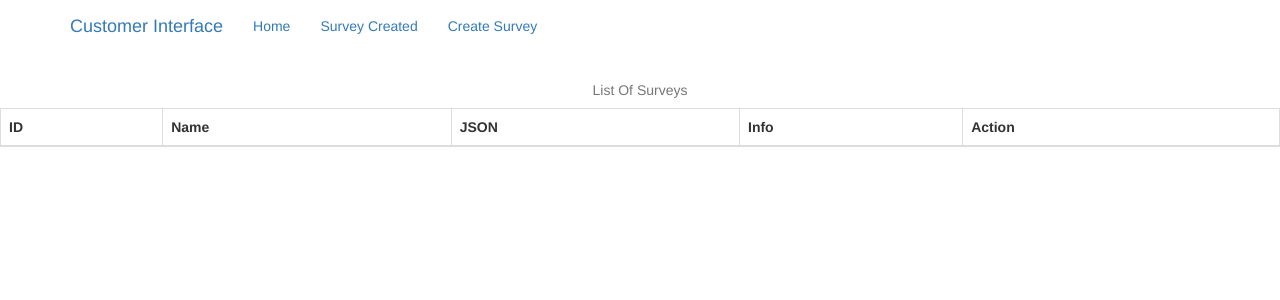
After one commit to google/brandometer, a Flask app: template creative/app/templates/index.html in a window 1280 px wide. The commit adds this page. Shown: the top 300 px of the page. Run offline with Flask 2, Linux system fonts and the light colour scheme; the template is opened without the code that fills it, so the values that code supplies are empty; some libraries are stand-ins or nearby versions.

Commit message:
commited new changes, added delete/edit functions, put in basic bootstrap for designing and navigation, removed unnecessary files
Change-Id: I22bbb52e72a8215eb31f4fa7ebbe7315f113656a

```diff
--- a/creative/app/__init__.py
+++ b/creative/app/__init__.py
@@ -1,8 +1,9 @@
 from flask import Flask
-from config import Config
+from flask_bootstrap import Bootstrap
 
 app = Flask(__name__)
-app.config.from_object(Config)
+app.config['SECRET_KEY']='supersecretkey'
+Bootstrap(app)
 
-from app import routes
-from app import forms
+from . import forms
+from . import routes
--- /dev/null
+++ b/creative/app/app.yaml
@@ -0,0 +1 @@
+runtime: python37
--- a/creative/app/forms.py
+++ b/creative/app/forms.py
@@ -34,4 +34,4 @@ class QuestionForm(FlaskForm):
     answer5b = StringField('Answer5b')
     answer5c = StringField('Answer5c')
     answer5d = StringField('Answer5d')
-    submit = SubmitField('Create')
+    submit = SubmitField('Submit')
--- /dev/null
+++ b/creative/app/requirements.txt
@@ -0,0 +1,4 @@
+Flask==1.1.2
+Flask-WTF==0.14.3
+google-cloud-firestore==2.0.2
+Flask-Bootstrap==3.3.7.1
--- a/creative/app/templates/base.html
+++ b/creative/app/templates/base.html
@@ -1,27 +1,27 @@
-<html>
-    <head>
-        {% if title %}
-        <title>{{ title }} - Customer Interface</title>
-        {% else %}
-        <title>Customer Interface</title>
-        {% endif %}
-    </head>
-    <body>
-        <div>
-            Navigation Menu:
-	    <a href="{{ url_for('index') }}">Home</a>
-	    <a href="{{ url_for('surveycreation') }}">Create Survey</a>
+{% extends 'bootstrap/base.html' %}
+
+{% block title %}
+{% if title %}{{ title }} - Customer Interface{% else %}Survey Creation{% endif %}
+{% endblock %}
+{% block navbar %}
+    <nav class="navbar navbar-expand-lg navbar-dark bg-dark">
+        <div class="container">
+            <div class="navbar-header">
+                <button type="button" class="navbar-toggle collapsed" data-toggle="collapse" data-target="#bs-example-navbar-collapse-1" aria-expanded="false">
+                    <span class="sr-only">Toggle navigation</span>
+                    <span class="icon-bar"></span>
+                    <span class="icon-bar"></span>
+                    <span class="icon-bar"></span>
+                </button>
+                <a class="navbar-brand">Customer Interface</a>
+            </div>
+            <div class="collapse navbar-collapse" id="bs-example-navbar-collapse-1">
+                <ul class="nav navbar-nav">
+                    <li><a href="{{ url_for('index') }}">Home</a></li>
+                    <li><a href="{{ url_for('index') }}">Survey Created</a></li>
+                    <li><a href="{{ url_for('surveycreation') }}">Create Survey</a></li>
+                </ul>
+            </div>
         </div>
-        <hr>
-        {% with messages = get_flashed_messages() %}
-        {% if messages %}
-        <ul>
-            {% for message in messages %}
-            <li>{{ message }}</li>
-            {% endfor %}
-        </ul>
-        {% endif %}
-        {% endwith %}
-        {% block content %}{% endblock %}
-    </body>
-</html>
+    </nav>
+{% endblock %}
--- /dev/null
+++ b/creative/app/templates/index.html
@@ -0,0 +1,38 @@
+{% extends "base.html" %} {% block content %}
+
+<body>
+        <div class="table-responsive-sm">
+                <table class="table table-bordered">
+                        <caption style="text-align:center">List Of Surveys</caption>
+                        <thead class="thead-light">
+                                <tr>
+                                        <th scope="col">ID</th>
+                                        <th scope="col">Name</th>
+                                        <th scope="col">JSON</th>
+                                        <th scope="col">Info</th>
+                                        <th scope="col">Action</th>
+                                </tr>
+                        </thead>
+                        {% for survey in all_surveys %}
+                        <tr>
+                                <td>{{ survey.id }}</td>
+                                <td>{{ (survey.to_dict())['SurveyName'] }}</td>
+                                <td>{{ survey.to_dict() }}</td>
+                                <td>
+                                        <table class="table">
+                                                <tr><td>{{ (survey.to_dict())['Question1'] }} </td></tr>
+                                                <tr><td>{{ (survey.to_dict())['Answer1a'] }} </td></tr>
+                                                <tr><td>{{ (survey.to_dict())['Answer1b'] }} </td></tr>
+                                                <tr><td>{{ (survey.to_dict())['Answer1c'] }} </td></tr>
+                                                <tr><td>{{ (survey.to_dict())['Answer1d'] }} </td></tr>
+                                        </table>
+                                </td>
+                                <td><form><a href="/delete?id={{survey.id}}"><button type="button" onclick="alert('Survey Deleted!')">Delete</button></a><a href="/edit?id={{survey.id}}"><button type="button">Edit</button></a></form></td>
+                        </tr>
+                        {% endfor %}
+                </table>
+        </div>
+
+</body>
+
+{% endblock content %}
--- a/creative/config.py
+++ /dev/null
@@ -1,4 +0,0 @@
-import os
-
-class Config(object):
-    SECRET_KEY = os.environ.get('SECRET_KEY') or 'you will never guess'
```
Also changed, not shown: creative/app/routes.py (+65 -5 lines), creative/creative.py (deleted, +0 -9 lines), creative/app/templates/questions.html (line endings or trailing spaces).
